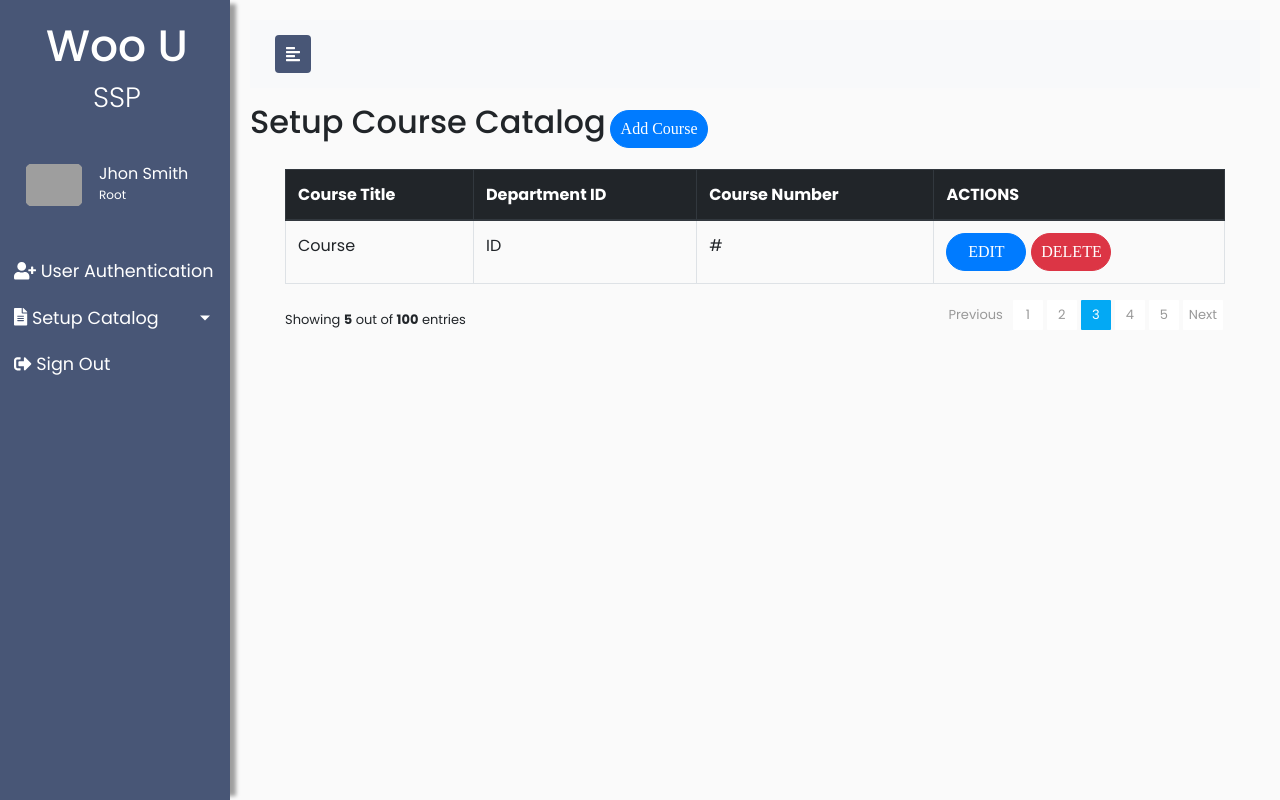
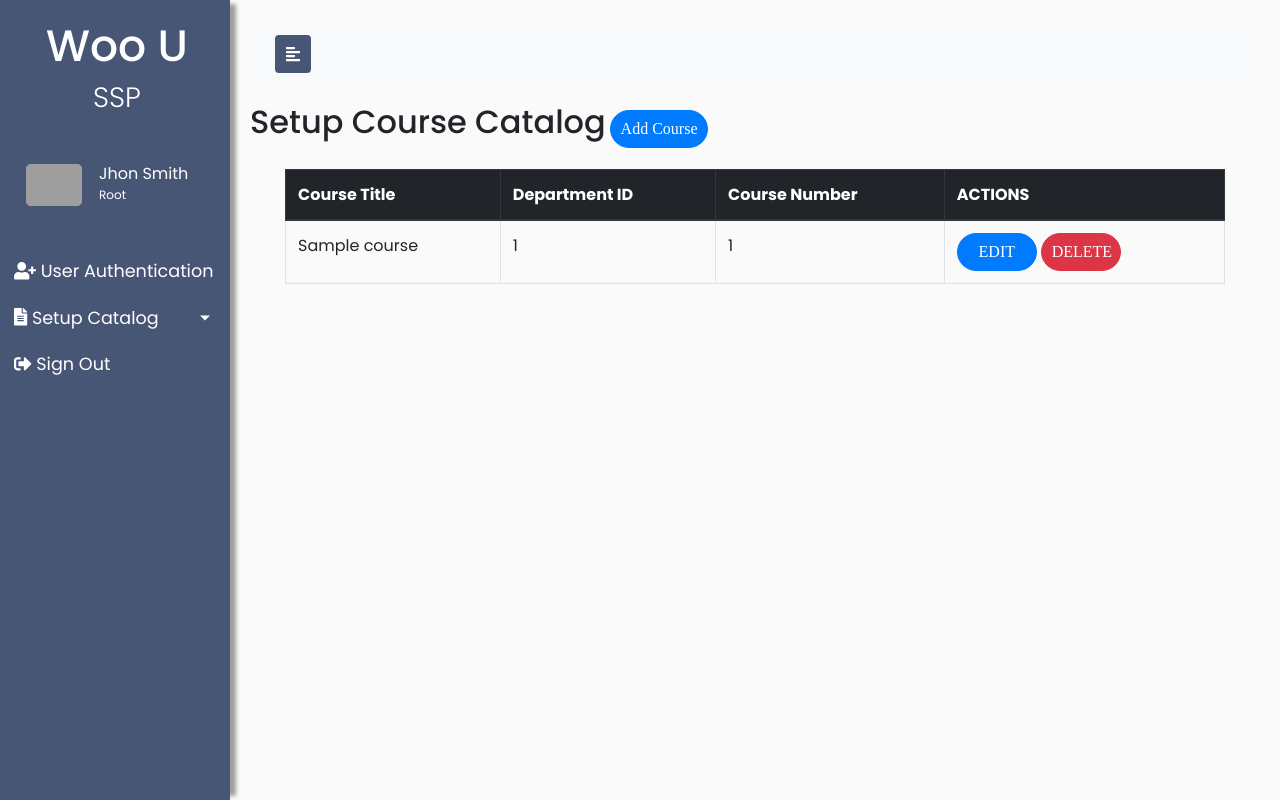
Before and after one commit to camelby/Student-Schedule-Planner, a Flask app: page /rootcourse in a window 1280 px wide. Run offline with Flask 2, Linux system fonts and the light colour scheme; tables that the repository leaves empty hold one stand-in row (values such as "Sample post"); some libraries are stand-ins or nearby versions; grey boxes are pictures that could not be loaded.

Commit message:
add functionality to view, edit, delete courses for root user

```diff
--- a/SSP_UALR/SSP/app.py
+++ b/SSP_UALR/SSP/app.py
@@ -307,30 +307,35 @@ def rootAuth():
 @app.route('/rootcourse', methods=['GET', 'POST'])
 def rootCourse():
     page_template = 'rootCourse.html'
+    courses = Course.query.all()
     rt_crs_add_form = CourseForm(request.form)
     if rt_crs_add_form.validate_on_submit():
-        rt_add_course = Course(
+        course = Course(
             course_title=rt_crs_add_form.course_title.data,
             dept_id=rt_crs_add_form.dept_id.data,
-            sect_id=rt_crs_add_form.sect_id.data,
-            instructor=rt_crs_add_form.instructor.data,
-            class_period=rt_crs_add_form.class_period.data
+            course_id=rt_crs_add_form.course_id.data
         )
-        db.session.add(rt_add_course)
+        db.session.add(course)
         db.session.commit()
-        return redirect(url_for('rootSection'))
-    rt_crs_upd_form = UpdateCourseForm(request.form)
-    if rt_crs_upd_form.validate_on_submit():
-        rt_upd_course = Course(
-            course_title=rt_crs_upd_form.course_title.data,
-            dept_id=rt_crs_upd_form.dept_id.data,
-            sect_id=rt_crs_upd_form.sect_id.data,
-            instructor=rt_crs_upd_form.instructor.data,
-            class_period=rt_crs_upd_form.class_period.data
-        )
-        db.session.add(rt_upd_course)
-        db.session.commit()
-    return render_template(page_template, new_root_course_form=rt_crs_add_form, rt_crs_upd_form=rt_crs_upd_form)
+        return redirect(url_for('rootCourse'))
+    return render_template(page_template, rt_crs_add_form=rt_crs_add_form, courses=courses)
+
+
+@app.route('/update_course', methods=['POST'])
+def update_course():
+    if request.method == 'POST':
+        query = request.form.get('index')
+        course = Course.query.filter_by(course_id=query).first_or_404()
+        if request.form.get('edit_button'):
+            course.course_title = request.form['course_title']
+            course.dept_id = request.form['dept_id']
+            course.course_id = request.form['course_id']
+            db.session.commit()
+            return redirect(url_for('rootCourse'))
+        if request.form.get('delete_button'):
+            db.session.delete(course)
+            db.session.commit()
+            return redirect(url_for('rootCourse'))
 
 
 @app.route('/rootsection', methods=['GET', 'POST'])
--- a/SSP_UALR/SSP/templates/rootCourse.html
+++ b/SSP_UALR/SSP/templates/rootCourse.html
@@ -102,40 +83,21 @@
                                 <th>ACTIONS</th>
                             </tr>
                         </thead>
+                        {% for course in courses %}
                         <tbody>
                             <tr>
-                                <td>Course</td>
-                                <td>ID</td>
-                                <td>#</td>
+                                <td>{{ course.course_title }}</td>
+                                <td>{{ course.dept_id }}</td>
+                                <td>{{ course.course_id }}</td>
                                 <td>
-                                    <button href="#editCourseModal" class="btn btn-primary badge-pill" style="width:80px;" data-toggle="modal" >EDIT</button>
-                                    <button href="#deleteCourseModal" class="btn btn-danger badge-pill" style="width:80px;" data-toggle="modal" >DELETE</button>
+                                    <button href="#editCourseModal" class="edit-dialog btn btn-primary badge-pill" data-id="{{ course.course_id }}" style="width:80px;" data-toggle="modal">EDIT</button>
+                                    <button href="#deleteCourseModal" class="delete-dialog btn btn-danger badge-pill" data-id="{{ course.course_id }}" style="width:80px;" data-toggle="modal" >DELETE</button>
                                 </td>
                             </tr>
                         </tbody>
+                        {% endfor %}
                     </table>
-                    <div class="clearfix">
-                        <div class="hint-text">Showing <b>5</b> out of <b>100</b> entries</div>
-                        <ul class="pagination">
-                            <li class="page-item disabled"><a href="#">Previous</a></li>
-                            <li class="page-item"><a href="#" class="page-link">1</a></li>
-                            <li class="page-item"><a href="#" class="page-link">2</a></li>
-                            <li class="page-item active"><a href="#" class="page-link">3</a></li>
-                            <li class="page-item"><a href="#" class="page-link">4</a></li>
-                            <li class="page-item"><a href="#" class="page-link">5</a></li>
-                            <li class="page-item"><a href="#" class="page-link">Next</a></li>
-                        </ul>
                 </div>
-                </div>
-            </div>
-        </div>
-    </div>
-    <!--Add Modal HTML -->
-    <div id="addCourseModal" class="modal fade">
-        <div class="modal-dialog">
-            <div class="modal-content">
-                <h5>Add New Course</h5>
-                {{ wtf.quick_form(new_root_course_form) }}
             </div>
         </div>
     </div>
@@ -208,5 +170,13 @@
                 $('#sidebar').toggleClass('active');
             });
         });
+        $(document).on("click", ".edit-dialog", function () {
+            let courseID = $(this).data('id');
+            $(".modal-footer #index").val( courseID );
+});
+        $(document).on("click", ".delete-dialog", function () {
+            let courseID = $(this).data('id');
+            $(".modal-footer #index").val( courseID );
+});
     </script>
 {% endblock %}
```
Also changed, not shown: other parts of SSP_UALR/SSP/templates/rootCourse.html (+19 -38 lines). Lines whose indentation alone changed are shown as unchanged.
